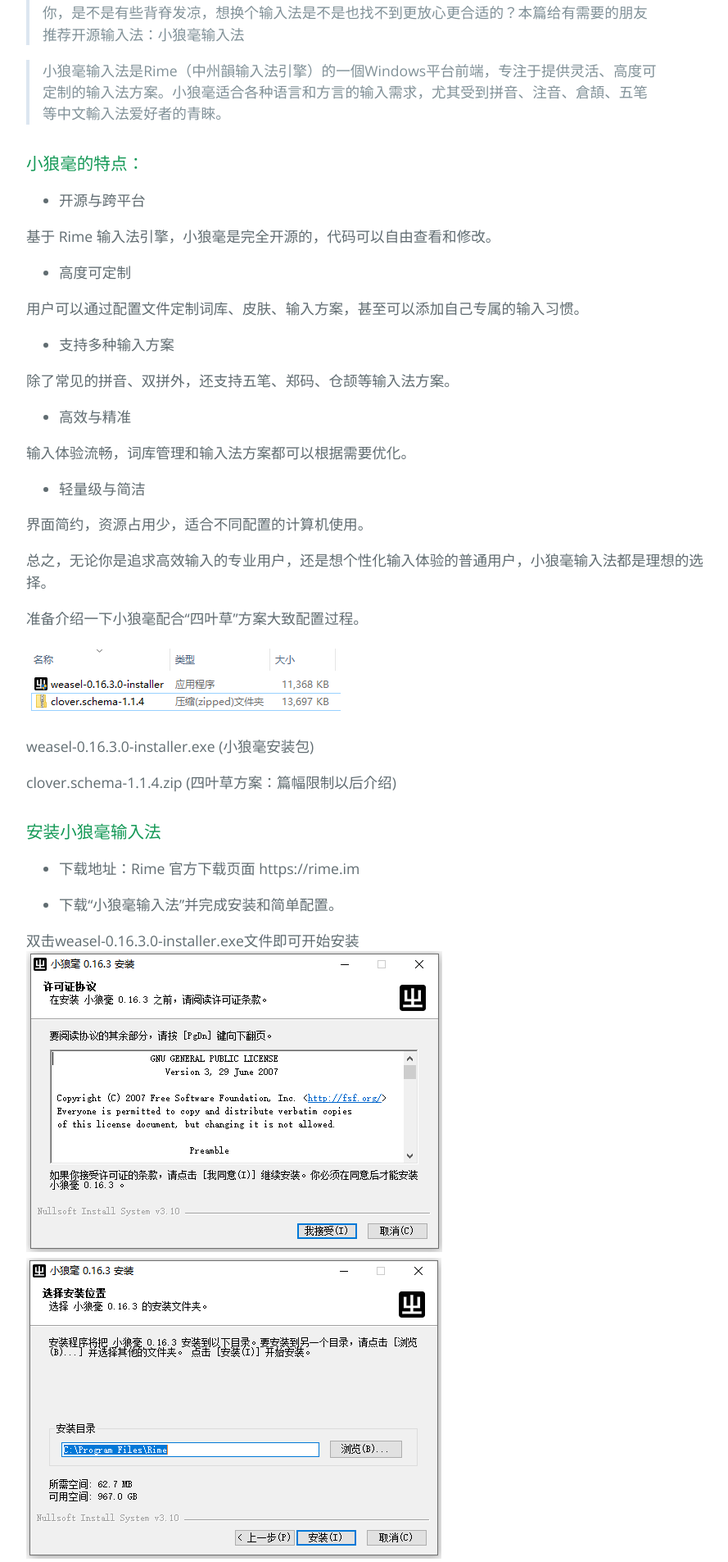
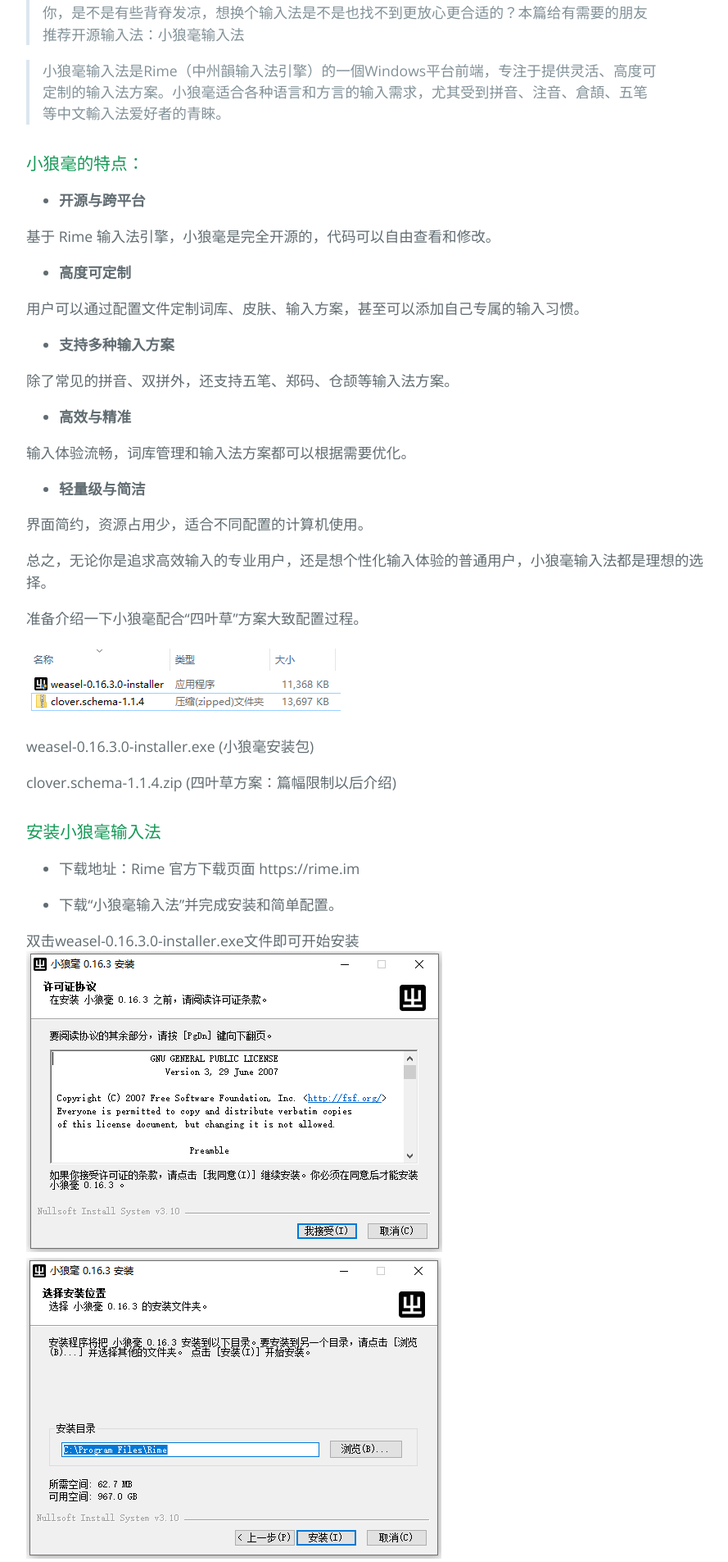
Before and after one commit to kimwang1978/iptv.github.io, a Jekyll site: the page built from docs/005_XiaoLangHao.md, in a window 1280 px wide. Shown: the part 430-2335 px from the top of the page at 82% size, without its empty margins (192-1081 px from the left). Built offline with Jekyll 4.4.1, drawn with Linux system fonts in a browser that asks for light colours; our own code applies the rules of GitHub Pages for plain Markdown files.

Commit message:
Update 20241216

```diff
--- a/docs/005_XiaoLangHao.md
+++ b/docs/005_XiaoLangHao.md
@@ -8,23 +8,23 @@
 
 ### 小狼毫的特点：
 
-*   开源与跨平台
+*   **开源与跨平台**
 
 基于 Rime 输入法引擎，小狼毫是完全开源的，代码可以自由查看和修改。
 
-*   高度可定制
+*   **高度可定制**
 
 用户可以通过配置文件定制词库、皮肤、输入方案，甚至可以添加自己专属的输入习惯。
 
-*   支持多种输入方案
+*   **支持多种输入方案**
 
 除了常见的拼音、双拼外，还支持五笔、郑码、仓颉等输入法方案。
 
-*   高效与精准
+*   **高效与精准**
 
 输入体验流畅，词库管理和输入法方案都可以根据需要优化。
 
-*   轻量级与简洁
+*   **轻量级与简洁**
 
 界面简约，资源占用少，适合不同配置的计算机使用。
 
@@ -57,10 +57,10 @@ clover.schema-1.1.4.zip (四叶草方案：篇幅限制以后介绍)
 ![image](../assets/img/005_XiaoLangHao/XLH04.png)
 ![image](../assets/img/005_XiaoLangHao/XLH05.png)
 ![image](../assets/img/005_XiaoLangHao/XLH06.png)
+![image](../assets/img/005_XiaoLangHao/XLH07.png)
 
 上图任意选择自己喜欢的风格，之后也可以随时改。
 
-![image](../assets/img/005_XiaoLangHao/XLH07.png)
 ![image](../assets/img/005_XiaoLangHao/XLH08.png)
 ![image](../assets/img/005_XiaoLangHao/XLH09.png)
 
@@ -69,12 +69,14 @@ clover.schema-1.1.4.zip (四叶草方案：篇幅限制以后介绍)
 安装上面默认安装完成后，右下角输入法里会多出下图输入法选择项。
 
 ![image](../assets/img/005_XiaoLangHao/XLH10.png)
+
 ![image](../assets/img/005_XiaoLangHao/XLH11.png)
 
 
 安装时都直接缺省项完成，选择小狼毫输入法后，第一次尝试输入，会发现是繁体。然后，进行简体的输入法设定即可。
 
 ![image](../assets/img/005_XiaoLangHao/XLH12.png)
+
 ![image](../assets/img/005_XiaoLangHao/XLH13.png)
 
 
```
Also changed, not shown: index.md (+6 -6 lines).
